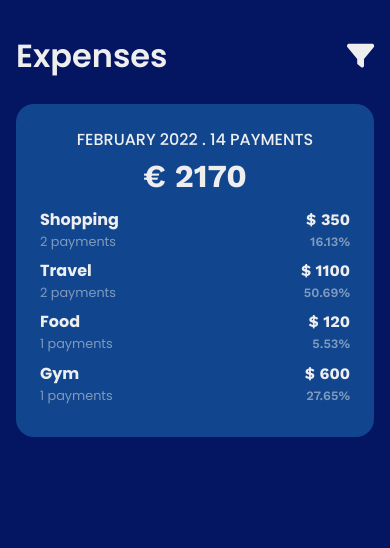
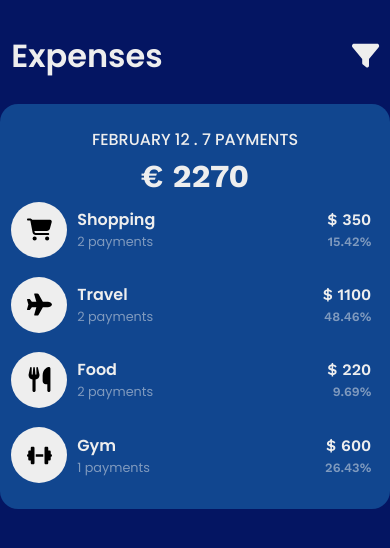
Before and after one commit to AlexMRTY/ExpenseCalculator, a React (Create React App) app: page / in a window 390 px wide. Shown: the top 548 px of the page. Built offline with nearby package versions, Linux system fonts and the light colour scheme.

Commit message:
Fixed some bugs with the expense component

```diff
--- a/src/App.js
+++ b/src/App.js
@@ -56,9 +56,30 @@ function App() {
       date: new Date('2022-11-12'),
       category: 'Travel',
       price: 600
+    },
+    {
+      id: randomIdGenerator(),
+      date: new Date('2022-11-02'),
+      category: 'Food',
+      price: 100
     }
+  ];
 
-  ];
+
+  const getTotalExpenses = () => {
+    let total = 0;
+    dataPoints.forEach(item => {
+      total += item.price
+    })
+
+    return total
+  }
+
+  let dataSummary = {
+    totalPaymentCount: dataPoints.length,
+    totalExpenses: getTotalExpenses()
+  }
+
 
   return (
     <div className={styles.App}>
@@ -67,7 +88,7 @@ function App() {
           <h1 className={styles.title}>Expenses</h1>
           <FontAwesomeIcon icon={faFilter}  className={styles.filter_icon} />
         </div>
-        <Expenses dataPoints={dataPoints}/>
+        <Expenses dataPoints={dataPoints} dataSummary={dataSummary}/>
       </div>
     </div>
   );
--- a/src/App.module.css
+++ b/src/App.module.css
@@ -33,6 +33,10 @@
   } */
 
   .App {
-    padding: 2rem 1rem;
+    padding: 2rem 0;
+  }
+
+  .header {
+    padding-inline: 0.7rem;
   }
 }
--- a/src/Components/Expenses/Expenses.js
+++ b/src/Components/Expenses/Expenses.js
@@ -1,54 +1,55 @@
-import React from 'react';
+import React from "react";
 
-import Total from './SubComponents/Total'
-import Tabs from './SubComponents/Tabs'
-import ExpenseList from './SubComponents/ExpenseList'
-import Card from '../UI/Card'
+import Total from "./SubComponents/Total";
+import Tabs from "./SubComponents/Tabs";
+import ExpenseList from "./SubComponents/ExpenseList";
+import Card from "../UI/Card";
 
-import styles from './Expenses.module.css'
+import styles from "./Expenses.module.css";
+
 
 const Expenses = (props) => {
 
-    let dataSummary = {
-        date: 'FEBRUARY 2022  .  14 PAYMENTS',
-        total: 0
-    }
   // Structuring data for the expense list component.
-    const paymentCount = {}
-    const costByCategory = {}
-    const percentage = {}
+  const paymentCount = {};
+  const costByCategory = {};
+  const percentage = {};
   const filteredData = [];
-    props.dataPoints.forEach(item => {
+  props.dataPoints.forEach((item) => {
     // Create clean duplicate free data ready to pass to expense list.
-        if(!(item.category in paymentCount)) {
-            filteredData.push(item)
+    if (!(item.category in paymentCount)) {
+      filteredData.push(item);
     }
 
     // Calculate duplicate count for each categories.
     paymentCount[item.category] = (paymentCount[item.category] || 0) + 1;
 
     // Add up prices which belong in the same category.
-        costByCategory[item.category] = (costByCategory[item.category] || 0) + item.price;
-        dataSummary.total += item.price;
+    costByCategory[item.category] =
+      (costByCategory[item.category] || 0) + item.price;
+    // dataSummary.total += item.price;
+  });
 
-    })
-
-    props.dataPoints.forEach(item => {
-
+  props.dataPoints.forEach((item) => {
     // Calculate percentage of total expenses for each category.
-        percentage[item.category] = (((costByCategory[item.category] / dataSummary.total) || 0) * 100).toFixed(2)
-    })
-
-
+    percentage[item.category] = (
+      (costByCategory[item.category] / props.dataSummary.totalExpenses || 0) * 100
+    ).toFixed(2);
+  });
 
 
 
   return (
     <Card>
-            <Total data={dataSummary} />
-            <ExpenseList filteredData={filteredData} costByCategory={costByCategory} paymentCount={paymentCount} percentage={percentage}/>
+      <Total dataSummary={props.dataSummary}/>
+      <ExpenseList
+        filteredData={filteredData}
+        costByCategory={costByCategory}
+        paymentCount={paymentCount}
+        percentage={percentage}
+      />
     </Card>
-    )
-}
+  );
+};
 
 export default Expenses;
--- a/src/Components/Expenses/SubComponents/ExpenseList.js
+++ b/src/Components/Expenses/SubComponents/ExpenseList.js
@@ -13,6 +13,7 @@ const ExpenseList = (props) => {
         <div className={styles.container}>
             {
                 props.filteredData.map(item => <ExpenseListItem
+                    key={item.id}
                     dataPoint={item}
                     count={props.paymentCount[item.category]}
                     price={props.costByCategory[item.category]}
--- a/src/Components/Expenses/SubComponents/ExpenseList.module.css
+++ b/src/Components/Expenses/SubComponents/ExpenseList.module.css
@@ -0,0 +1,5 @@
+.container {
+    display: flex;
+    flex-direction: column;
+    gap: 1rem;
+}
--- a/src/Components/Expenses/SubComponents/ExpenseListItem.js
+++ b/src/Components/Expenses/SubComponents/ExpenseListItem.js
@@ -2,12 +2,32 @@ import React from "react";
 
 import styles from "./ExpenseListItem.module.css";
 
+// Font Awesome
+import { FontAwesomeIcon } from "@fortawesome/react-fontawesome";
+import {
+  faCartShopping,
+  faPlane,
+  faUtensils,
+  faDumbbell,
+} from "@fortawesome/free-solid-svg-icons";
+
 const ExpenseListItem = (props) => {
+  const icon = {
+    Shopping: faCartShopping,
+    Travel: faPlane,
+    Food: faUtensils,
+    Gym: faDumbbell,
+  };
+
   return (
     <div className={styles.container}>
-      <div className={styles.icon}>
+      <div className={styles.icon_container}>
+        <FontAwesomeIcon
+          className={styles.icon}
+          icon={icon[props.dataPoint.category]}
+        />
+      </div>
 
-      </div>
       <div className={styles.info_container}>
         <span className={styles.category}>{props.dataPoint.category}</span>
         <span className={styles.price}>$ {props.price}</span>
--- a/src/Components/Expenses/SubComponents/ExpenseListItem.module.css
+++ b/src/Components/Expenses/SubComponents/ExpenseListItem.module.css
@@ -1,13 +1,4 @@
-.info_container {
-    display: flex;
-    flex-wrap: wrap;
-    margin: 0.5rem 0;
-}
-
-.info_container span {
-    width: 50%;
-}
-
+/* Fonts and Colors  */
 .price,
 .percentage {
     font-family: 'Work Sans', sans-serif;
@@ -30,3 +21,52 @@
     font-size: 0.8rem;
     color: var(--no-focus-text);
 }
+
+/* Other Styling */
+.container {
+    display: flex;
+    align-items: center;
+}
+
+.icon_container {
+    position: relative;
+    background-color: var(--secondary-acc-color);
+    width: 3.5rem;
+    height: 3.5rem;
+    border-radius: 100%;
+    margin-right: 10px;
+}
+
+.icon {
+    /* font-size: 1.5rem; */
+    position: absolute;
+    inset: 0;
+    margin: auto;
+    width: 25px;
+    height: 25px;
+}
+
+
+.info_container {
+    display: flex;
+    flex-wrap: wrap;
+    margin: 0.5rem 0;
+    width: 90%;
+}
+
+.info_container span {
+    width: 50%;
+}
+
+@media screen and (max-width: 420px) {
+    .category,
+.price {
+    font-weight: 600;
+}
+
+    .info_container {
+        width: 80%;
+    }
+
+
+}
--- a/src/Components/Expenses/SubComponents/Total.js
+++ b/src/Components/Expenses/SubComponents/Total.js
@@ -6,10 +6,11 @@ const Total = (props) => {
     return (
         <div className={styles.container}>
             <div className={styles.date}>
-                <span>{props.data.date}</span>  {/* Update later to dynamic. */}
+                {/* <span>{props.data.date}</span>  Update later to dynamic. */}
+                <span>FEBRUARY 12  .  {props.dataSummary.totalPaymentCount} PAYMENTS</span>
             </div>
             <div className={styles.total}>
-                <span>€ {props.data.total}</span>
+                <span>€ {props.dataSummary.totalExpenses}</span>
             </div>
         </div>
     )
--- a/src/Components/UI/Card.module.css
+++ b/src/Components/UI/Card.module.css
@@ -8,7 +8,7 @@
 
 @media screen and (max-width: 420px) {
     .card {
-        padding: 1.5rem;
+        padding: 1.5rem 0.7rem;
     }
 
 }
```
Lines whose indentation alone changed are shown as unchanged.
